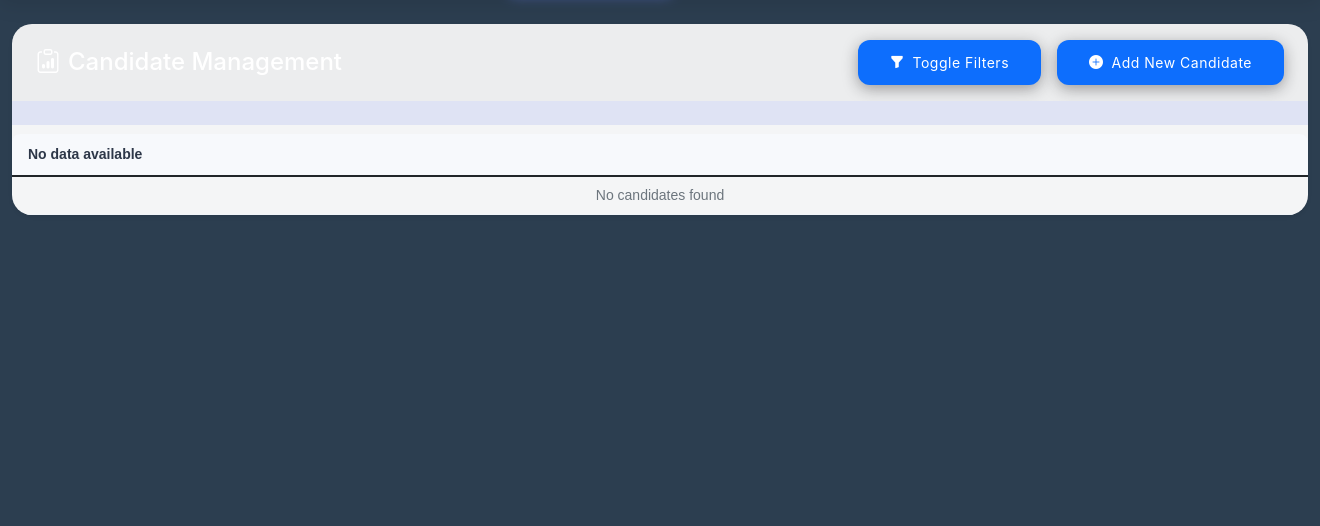
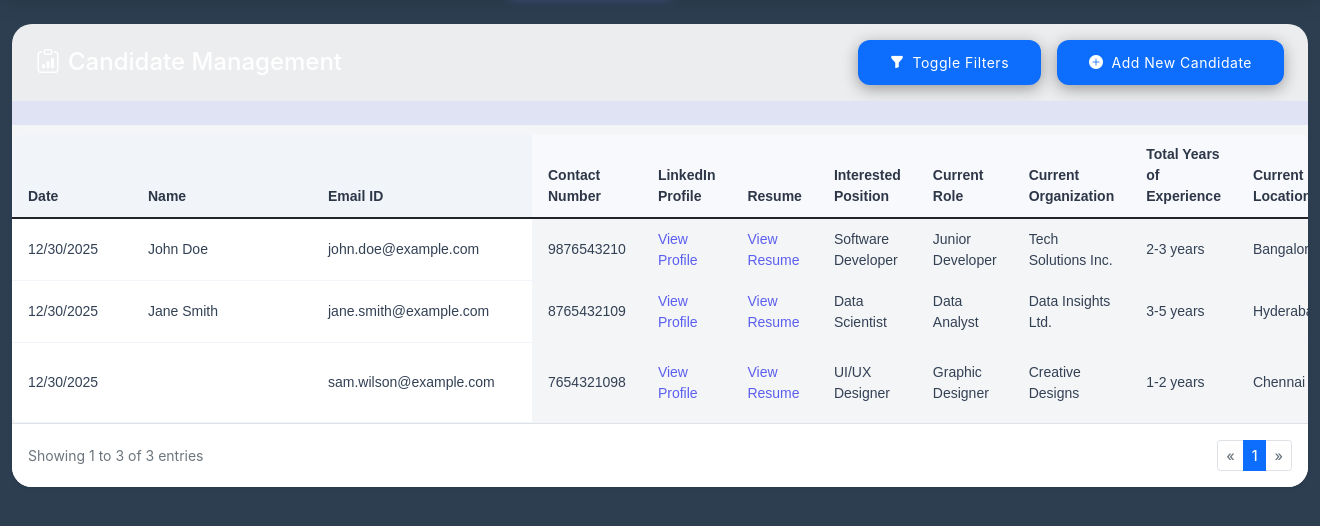
Before and after one commit to Ashwinmurugesan-15/Portal--main, a Flask app: page / in a window 1320 px wide. Shown: the part 79-605 px from the top of the page. Run offline with Flask 3, Linux system fonts and the light colour scheme; a user stored in the database is signed in; data that the repository does not hold is empty; some libraries are stand-ins or nearby versions.

Commit message:
Update: Added PDF upload, pagination, and UI improvements

```diff
--- a/my_app/app.py
+++ b/my_app/app.py
@@ -31,8 +31,13 @@
 templates_dir = os.path.join(base_dir, "templates")
 static_dir = os.path.join(base_dir, "static")
 
+# PDF Upload Configuration
+UPLOAD_FOLDER = os.path.join(base_dir, "uploads")
+os.makedirs(UPLOAD_FOLDER, exist_ok=True)
+
 app = Flask(__name__, static_folder=static_dir, template_folder=templates_dir)
 app.config.from_object(app_config)
+app.config['UPLOAD_FOLDER'] = UPLOAD_FOLDER
 app.secret_key = app.config.get("SECRET_KEY") or None
 
 if not app.secret_key:
@@ -511,6 +516,11 @@
 def index():
     return render_template('index.html', is_admin=session.get('is_admin', False))
 
+@app.route('/uploads/<path:filename>')
+@login_required
+def uploaded_file(filename):
+    return send_from_directory(app.config['UPLOAD_FOLDER'], filename)
+
 @app.route('/resume-matcher')
 @login_required
 def resume_matcher_frontend():
@@ -527,7 +537,19 @@
 @login_required
 def add_data():
     try:
-        new_data = request.json
+        # Handle multipart/form-data (for file uploads) or application/json
+        if request.is_json:
+            new_data = request.json
+        else:
+            new_data = request.form.to_dict()
+            if 'Resume' in request.files:
+                file = request.files['Resume']
+                if file and file.filename:
+                    # Create a safe, timestamped filename
+                    filename = f"{int(time.time())}_{file.filename}"
+                    file.save(os.path.join(app.config['UPLOAD_FOLDER'], filename))
+                    new_data['Resume'] = filename
+
         data = load_data()
         data.append(new_data)
         save_data(data)
@@ -539,13 +561,25 @@
 @login_required
 def update_data(index):
     try:
-        update_data = request.json
+        # Handle multipart/form-data (for file uploads) or application/json
+        if request.is_json:
+            update_payload = request.json
+        else:
+            update_payload = request.form.to_dict()
+            if 'Resume' in request.files:
+                file = request.files['Resume']
+                if file and file.filename:
+                    # Create a safe, timestamped filename
+                    filename = f"{int(time.time())}_{file.filename}"
+                    file.save(os.path.join(app.config['UPLOAD_FOLDER'], filename))
+                    update_payload['Resume'] = filename
+
         data = load_data()
 
         # Check if index is valid
         if 0 <= index < len(data):
             # Update the data at the specified index
-            for key, value in update_data.items():
+            for key, value in update_payload.items():
                 # Convert specific fields to appropriate types if necessary
                 if key in ['Current CTC per Annum', 'Expected CTC per Annum', 'Offered CTC']:
                     try:
--- a/my_app/templates/index.html
+++ b/my_app/templates/index.html
@@ -1041,6 +1041,19 @@
                                     </table>
                                 </div>
                             </div>
+                            <div class="card-footer bg-white border-top py-3">
+                                <!-- Pagination Controls -->
+                                <div class="d-flex flex-column flex-md-row justify-content-between align-items-center gap-3">
+                                    <div id="paginationInfo" class="text-muted small fw-medium order-2 order-md-1">
+                                        Showing 0 to 0 of 0 entries
+                                    </div>
+                                    <nav aria-label="Page navigation" class="order-1 order-md-2">
+                                        <ul class="pagination pagination-sm mb-0 justify-content-center" id="paginationControls">
+                                            <!-- Pagination buttons will be dynamically populated -->
+                                        </ul>
+                                    </nav>
+                                </div>
+                            </div>
                         </div>
                     </div>
 
@@ -1209,6 +1222,17 @@
                                         </tbody>
                                     </table>
                                 </div>
+                                <!-- Pagination Controls -->
+                                <div class="d-flex justify-content-between align-items-center p-3 bg-light border-top">
+                                    <div id="paginationInfo" class="text-muted small">
+                                        Showing 0 to 0 of 0 entries
+                                    </div>
+                                    <nav aria-label="Page navigation">
+                                        <ul class="pagination pagination-sm mb-0" id="paginationControls">
+                                            <!-- Pagination buttons will be dynamically populated -->
+                                        </ul>
+                                    </nav>
+                                </div>
                             </div>
                         </div>
                     </div>
@@ -1289,19 +1313,19 @@
                         <form id="round1RemarksForm">
                             <div class="mb-3">
                                 <label for="r1Communication" class="form-label">Communication:</label>
-                                <textarea class="form-control" id="r1Communication" rows="3"></textarea>
+                                <textarea class="form-control" id="r1Communication" rows="3" maxlength="120"></textarea>
                             </div>
                             <div class="mb-3">
                                 <label for="r1TechnicalAssessment" class="form-label">Technical Assessment:</label>
-                                <textarea class="form-control" id="r1TechnicalAssessment" rows="3"></textarea>
+                                <textarea class="form-control" id="r1TechnicalAssessment" rows="3" maxlength="120"></textarea>
                             </div>
                             <div class="mb-3">
                                 <label for="r1ProblemSolving" class="form-label">Problem-Solving:</label>
-                                <textarea class="form-control" id="r1ProblemSolving" rows="3"></textarea>
+                                <textarea class="form-control" id="r1ProblemSolving" rows="3" maxlength="120"></textarea>
                             </div>
                             <div class="mb-3">
                                 <label for="r1OverallPotential" class="form-label">Overall Potential:</label>
-                                <textarea class="form-control" id="r1OverallPotential" rows="3"></textarea>
+                                <textarea class="form-control" id="r1OverallPotential" rows="3" maxlength="120"></textarea>
                             </div>
                             <div class="mb-3">
                                 <label for="r1Recommendation" class="form-label">Recommendation:</label>
@@ -1339,35 +1363,35 @@
                         <form id="round2RemarksForm">
                             <div class="mb-3">
                                 <label for="r2Communication" class="form-label">Communication:</label>
-                                <textarea class="form-control" id="r2Communication" rows="3"></textarea>
+                                <textarea class="form-control" id="r2Communication" rows="3" maxlength="120"></textarea>
                             </div>
                             <div class="mb-3">
                                 <label for="r2TechnicalAssessment" class="form-label">Technical Assessment:</label>
-                                <textarea class="form-control" id="r2TechnicalAssessment" rows="3"></textarea>
+                                <textarea class="form-control" id="r2TechnicalAssessment" rows="3" maxlength="120"></textarea>
                             </div>
                             <div class="mb-3">
                                 <label for="r2ProblemSolving" class="form-label">Problem-Solving:</label>
-                                <textarea class="form-control" id="r2ProblemSolving" rows="3"></textarea>
+                                <textarea class="form-control" id="r2ProblemSolving" rows="3" maxlength="120"></textarea>
                             </div>
                             <div class="mb-3">
                                 <label for="r2OverallPotential" class="form-label">Overall Potential:</label>
-                                <textarea class="form-control" id="r2OverallPotential" rows="3"></textarea>
+                                <textarea class="form-control" id="r2OverallPotential" rows="3" maxlength="120"></textarea>
                             </div>
                             <div class="mb-3">
                                 <label for="r2Recommendation" class="form-label">Recommendation:</label>
-                                <textarea class="form-control" id="r2Recommendation" rows="3"></textarea>
+                                <textarea class="form-control" id="r2Recommendation" rows="3" maxlength="120"></textarea>
                                 <div class="mb-3" id="r2RawRemarksContainer" style="display:none;">
                                     <label for="r2RawRemarks" class="form-label">Raw Remarks (Non-JSON)</label>
-                                    <textarea class="form-control" id="r2RawRemarks" rows="3" readonly></textarea>
+                                    <textarea class="form-control" id="r2RawRemarks" rows="3" readonly maxlength="120"></textarea>
                                 </div>
                                 <div class="mb-3" id="r1RawRemarksContainer" style="display:none;">
                                     <label for="r1RawRemarks" class="form-label">Raw Remarks (Non-JSON)</label>
-                                    <textarea class="form-control" id="r1RawRemarks" rows="3" readonly></textarea>
+                                    <textarea class="form-control" id="r1RawRemarks" rows="3" readonly maxlength="120"></textarea>
                                 </div>
                             </div>
                             <div class="mb-3">
                                 <label for="r2CTC" class="form-label">CTC:</label>
-                                <input type="text" class="form-control" id="r2CTC">
+                                <input type="text" class="form-control" id="r2CTC" maxlength="120">
                             </div>
                         </form>
                     </div>
@@ -1396,23 +1420,23 @@
                         <form id="offerDetailsForm">
                             <div class="mb-3">
                                 <label for="offerCandidateName" class="form-label">Candidate Name:</label>
-                                <input type="text" class="form-control" id="offerCandidateName" readonly>
+                                <input type="text" class="form-control" id="offerCandidateName" readonly maxlength="120">
                             </div>
                             <div class="mb-3">
                                 <label for="offerInterestedPosition" class="form-label">Interested Position:</label>
-                                <input type="text" class="form-control" id="offerInterestedPosition" readonly>
+                                <input type="text" class="form-control" id="offerInterestedPosition" readonly maxlength="120">
                             </div>
                             <div class="mb-3">
                                 <label for="offeredPosition" class="form-label">Offered Position:</label>
-                                <input type="text" class="form-control" id="offeredPosition">
+                                <input type="text" class="form-control" id="offeredPosition" maxlength="120">
                             </div>
                             <div class="mb-3">
                                 <label for="offeredCTC" class="form-label">Offered CTC:</label>
-                                <input type="text" class="form-control" id="offeredCTC">
+                                <input type="text" class="form-control" id="offeredCTC" maxlength="120">
                             </div>
                             <div class="mb-3">
                                 <label for="joiningDate" class="form-label">Joining Date:</label>
-                                <input type="text" class="form-control" id="joiningDate">
+                                <input type="text" class="form-control" id="joiningDate" maxlength="120">
                             </div>
                         </form>
                     </div>
@@ -1507,7 +1531,7 @@
                     <div class="modal-body">
                         <div class="mb-3">
                             <label for="finalRemarksTextArea" class="form-label">Final Remarks:</label>
-                            <textarea class="form-control" id="finalRemarksTextArea" rows="5"></textarea>
+                            <textarea class="form-control" id="finalRemarksTextArea" rows="5" maxlength="120"></textarea>
                         </div>
                     </div>
                     <div class="modal-footer">
@@ -1539,7 +1563,7 @@
                     <div class="modal-body">
                         <div class="mb-3">
                             <label for="initialScreeningTextArea" class="form-label">Initial Screening Comments:</label>
-                            <textarea class="form-control" id="initialScreeningTextArea" rows="5"></textarea>
+                            <textarea class="form-control" id="initialScreeningTextArea" rows="5" maxlength="120"></textarea>
                         </div>
                     </div>
                     <div class="modal-footer">
--- a/my_app/templates/login.html
+++ b/my_app/templates/login.html
@@ -188,13 +188,13 @@
                         <div class="mb-3">
                             <label for="username" class="form-label">Username</label>
                             <input type="text" class="form-control" id="username" name="username"
-                                placeholder="Enter admin or user username" required>
+                                placeholder="Enter admin or user username" required maxlength="120">
                         </div>
                         <div class="mb-3">
                             <label for="password" class="form-label">Password</label>
                             <div class="input-group">
                                 <input type="password" class="form-control" id="password" name="password"
-                                    placeholder="Enter password" required>
+                                    placeholder="Enter password" required maxlength="120">
                                 <span class="input-group-text" id="togglePassword"
                                     aria-label="Toggle password visibility">
                                     <i class="bi bi-eye-slash" id="togglePasswordIcon"></i>
--- a/my_app/templates/users.html
+++ b/my_app/templates/users.html
@@ -287,12 +287,12 @@
                         <div class="mb-3">
                             <label for="username" class="form-label">Username</label>
                             <input type="text" class="form-control" id="username" name="username"
-                                placeholder="Enter username" required>
+                                placeholder="Enter username" required maxlength="120">
                         </div>
                         <div class="mb-3">
                             <label for="password" class="form-label">Password</label>
                             <input type="password" class="form-control" id="password" name="password"
-                                placeholder="Enter password" required>
+                                placeholder="Enter password" required maxlength="120">
                         </div>
                         <div class="mb-3">
                             <div class="form-check">
```
Also changed, not shown: my_app/templates/resumeindex.html (+5 -3 lines), my_app/database/users.db, my_app/static/js/app.js, 1 other file.
